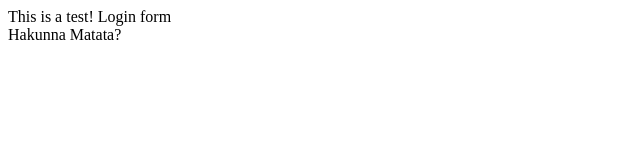
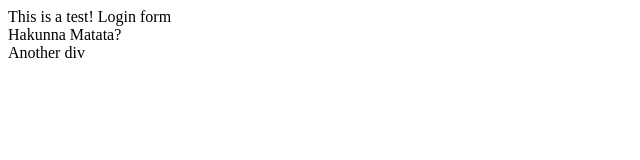
Before and after one commit to machadogg/testPOP, a plain HTML site: page index.html in a window 1280 px wide. Shown: the full height of the page, 0-640 px from the left. Drawn offline with Linux system fonts and the light colour scheme.

Commit message:
added another div

```diff
--- a/index.html
+++ b/index.html
@@ -8,4 +8,5 @@
         Login form
 
         <div>Hakunna Matata?</div>
+        <div>Another div</div>
     </body>
```
